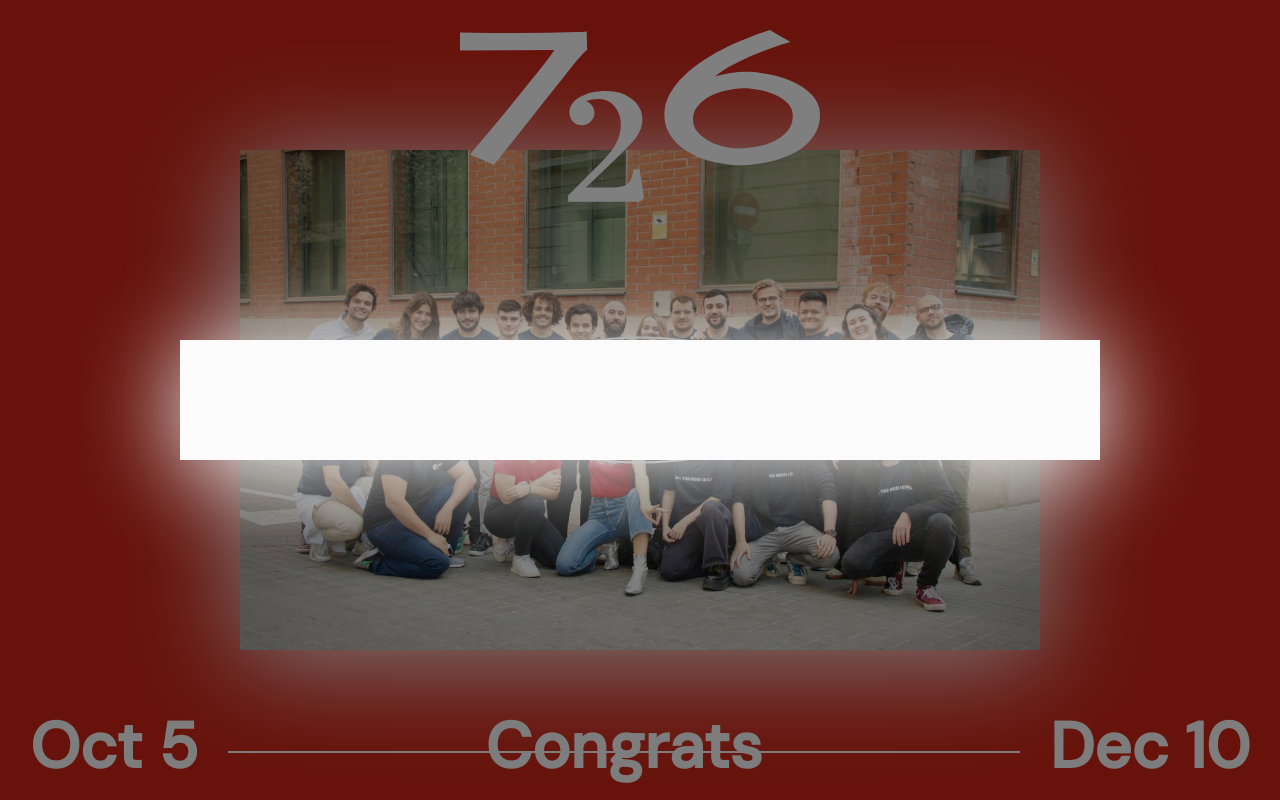
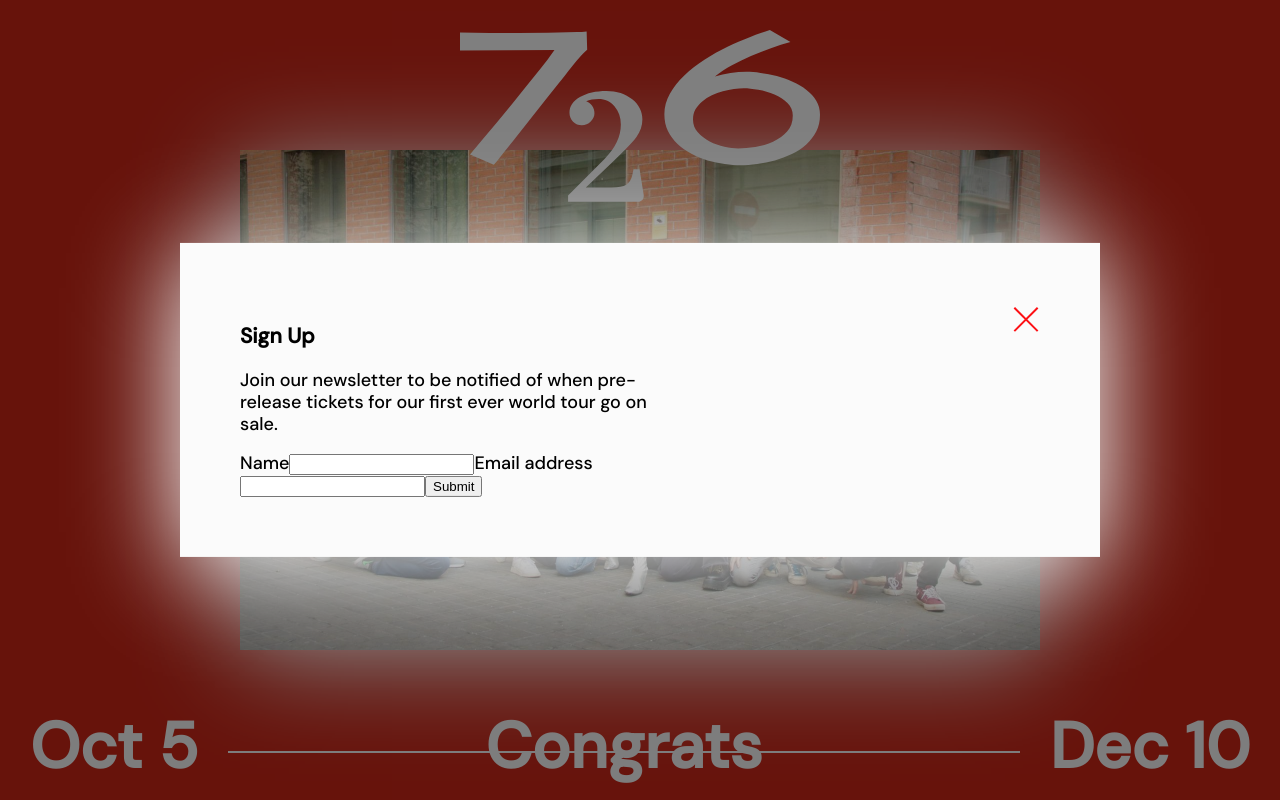
Before and after one commit to helios63/batch726power, a React (Create React App) app: page / in a window 1280 px wide. Both pictures are taken after a click on the button "SIGN UP FOR UPDATES". Built offline with nearby package versions, Linux system fonts and the light colour scheme.

Commit message:
Form created

```diff
--- a/src/App.jsx
+++ b/src/App.jsx
@@ -3,6 +3,7 @@ import Header from "./components/header";
 import Footer from "./components/footer";
 import ImgBox from "./components/imgBox";
 import Modal from "./components/Modal";
+import ModalInner from "./components/ModalInner";
 import React, { useState } from "react";
 
 const matrix = [
@@ -42,7 +43,10 @@ const App = () => {
   return (
     <>
       <GlobalStyle />
-      { showModal && <Modal toggleModal={toggleModal} /> }
+      { showModal &&
+      <Modal toggleModal={toggleModal}>
+        <ModalInner />
+      </Modal> }
       <Header />
       <Footer />
       <Wrapper
--- a/src/components/Modal/index.jsx
+++ b/src/components/Modal/index.jsx
@@ -1,8 +1,12 @@
-import { Modal, BG } from "./styles";
+import { Modal, BG, Close } from "./styles";
 
-const ModalComponent = ({toggleModal}) => (
+const ModalComponent = ({toggleModal, children}) => (
   <>
-  <BG onClick={toggleModal}/><Modal />
+  <BG onClick={toggleModal}/>
+  <Modal>
+    <Close onClick={toggleModal} />
+    {children}
+  </Modal>
   </>
 )
 
--- a/src/components/Modal/styles.js
+++ b/src/components/Modal/styles.js
@@ -39,4 +39,28 @@ export const Close = styled.button`
   right: 60px;
   top: 60px;
 
+  &::before,
+  &::after {
+    background: #fd1015;
+    content: '';
+    position:absolute;
+    height: 33px;
+    width: 2px;
+    left: 15px;
+    top: 0;
+  }
+
+  &::before {
+    transform: rotate(45deg)
+  }
+
+  &::after {
+    transform: rotate(-45deg)
+  }
+
+  @media (max-width: 700px) {
+    right: 30px;
+    top: 30px;
+  }
+
 `
--- /dev/null
+++ b/src/components/ModalInner/index.jsx
@@ -0,0 +1,31 @@
+import { Container } from "./styles";
+import Form from "../form";
+import React, { useState } from "react";
+
+const ModalInner = () => {
+  const [showSuccess, setShowsuccess] = useState(false)
+
+  const handleSuccess = () => {
+    setShowsuccess(true)
+  }
+
+  return (
+  <Container>
+    {showSuccess ? (
+      <>
+      <h4> Yay! We're so excited!</h4>
+      <p> Hope you are you too. In the meantime you can follow us on social media to keep up to date:</p>
+      </>
+      ) : (
+      <>
+      <h3>Sign Up</h3>
+      <p>Join our newsletter to be notified of when pre-release tickets for our first ever world tour go on sale.</p>
+      <Form handleSuccess={handleSuccess}/>
+      </> )
+    }
+
+  </Container> )
+};
+
+
+export default ModalInner;
--- /dev/null
+++ b/src/components/ModalInner/styles.js
@@ -0,0 +1,6 @@
+import styled from 'styled-components'
+
+export const Container = styled.div`
+  color: #000;
+  max-width:440px;
+`
--- /dev/null
+++ b/src/components/form/index.jsx
@@ -0,0 +1,13 @@
+import { Form } from "./styles";
+
+const FormComponent = ({handleSuccess}) => {
+  return <form onSubmit={handleSuccess}>
+    <label for="name">Name</label>
+    <input name="name" type="text" required autoComplete="off"/>
+    <label for="email">Email address</label>
+    <input name="email" type="email" required autoComplete="off"/>
+    <button type="submit">Submit</button>
+  </form>
+}
+
+export default FormComponent;
--- /dev/null
+++ b/src/components/form/styles.js
@@ -0,0 +1,4 @@
+import styled from 'styled-components'
+
+export const Form = styled.form`
+`
```
